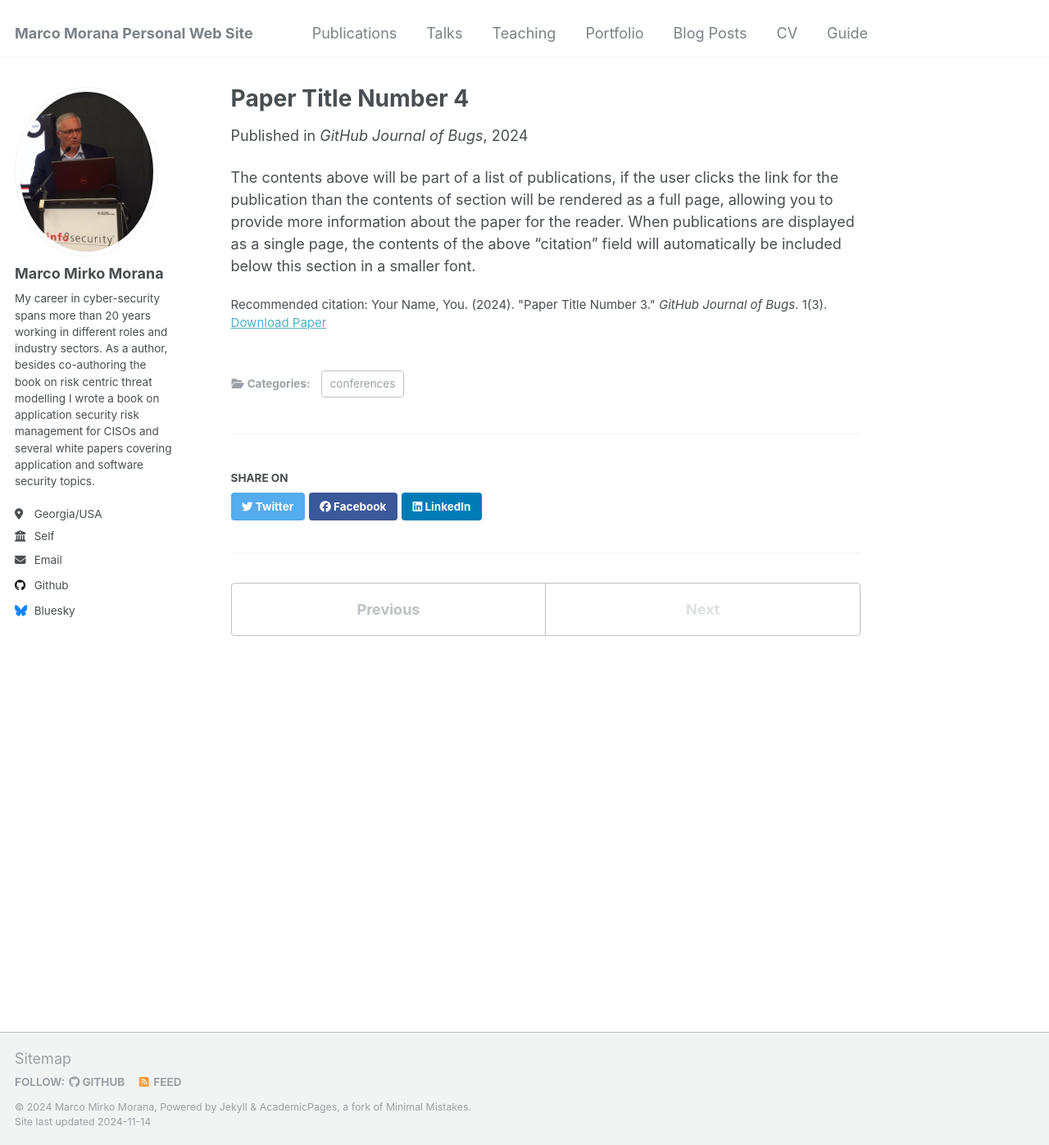
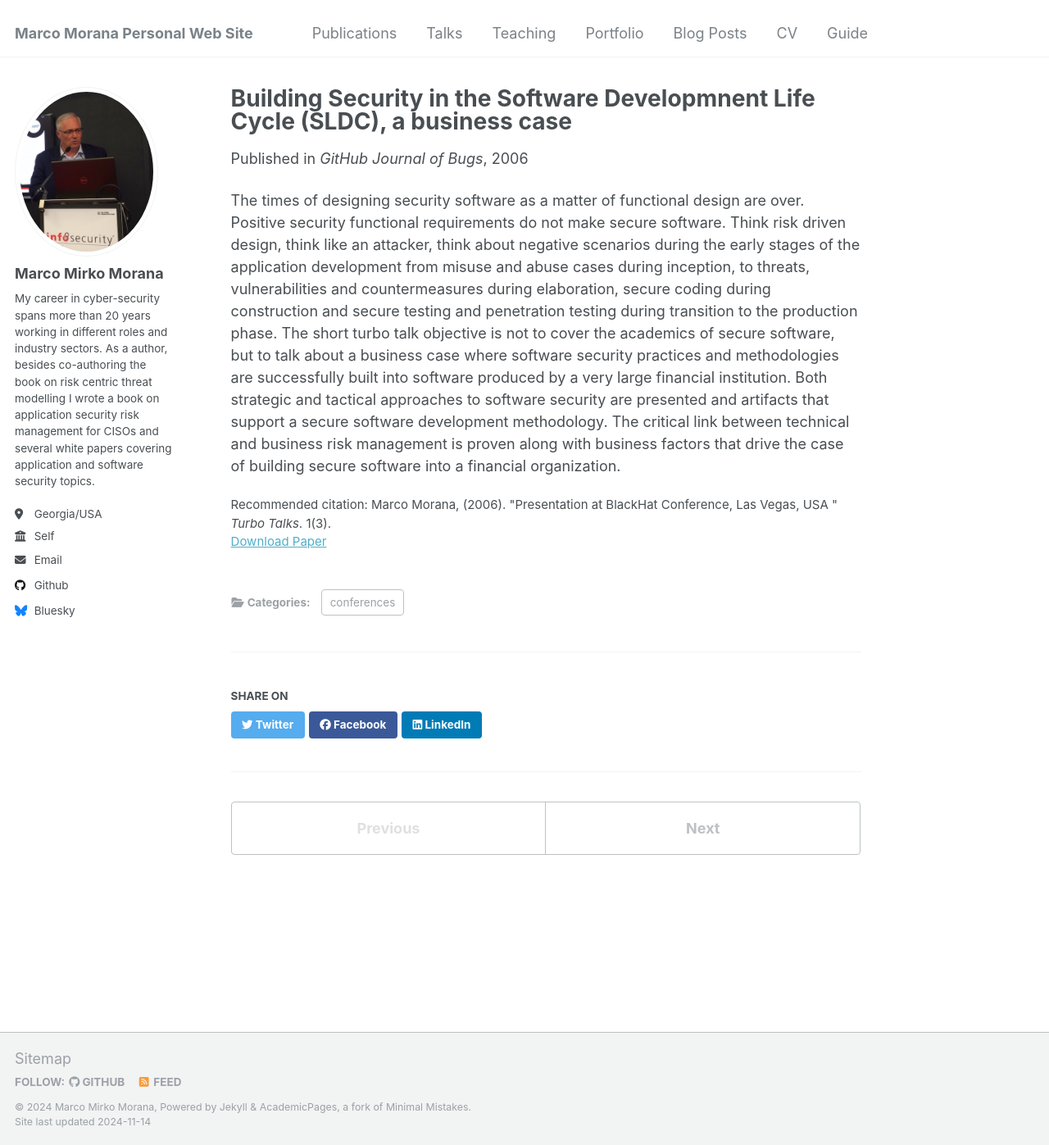
Before and after one commit to mmorana1/marcom, a Jekyll site: the page built from _publications/2024-02-17-paper-title-number-4.md, in a window 1280 px wide and 1397 px high. Shown: the whole window at 82% size. Built offline with Jekyll 4.4.1, drawn with Linux system fonts in a browser that asks for light colours.

Commit message:
Update 2024-02-17-paper-title-number-4.md

```diff
--- a/_publications/2024-02-17-paper-title-number-4.md
+++ b/_publications/2024-02-17-paper-title-number-4.md
@@ -1,13 +1,13 @@
 ---
-title: "Paper Title Number 4"
+title: "Building Security in the Software Developmnent Life Cycle (SLDC), a business case"
 collection: publications
 category: conferences
 permalink: /publication/2024-02-17-paper-title-number-4
-excerpt: 'This paper is about fixing template issue #693.'
-date: 2024-02-17
+excerpt: 'Building Security in the Software Developmnent Life Cycle (SLDC), a business case'
+date: 2006-8-1-
 venue: 'GitHub Journal of Bugs'
-paperurl: 'http://academicpages.github.io/files/paper3.pdf'
-citation: 'Your Name, You. (2024). &quot;Paper Title Number 3.&quot; <i>GitHub Journal of Bugs</i>. 1(3).'
+paperurl: 'https://www.slideshare.net/slideshow/software-security-business-case-presentation/792545'
+citation: 'Marco Morana, (2006). &quot;Presentation at BlackHat Conference, Las Vegas, USA &quot; <i>Turbo Talks</i>. 1(3).'
 ---
 
-The contents above will be part of a list of publications, if the user clicks the link for the publication than the contents of section will be rendered as a full page, allowing you to provide more information about the paper for the reader. When publications are displayed as a single page, the contents of the above "citation" field will automatically be included below this section in a smaller font.
+The times of designing security software as a matter of functional design are over. Positive security functional requirements do not make secure software. Think risk driven design, think like an attacker, think about negative scenarios during the early stages of the application development from misuse and abuse cases during inception, to threats, vulnerabilities and countermeasures during elaboration, secure coding during construction and secure testing and penetration testing during transition to the production phase. The short turbo talk objective is not to cover the academics of secure software, but to talk about a business case where software security practices and methodologies are successfully built into software produced by a very large financial institution. Both strategic and tactical approaches to software security are presented and artifacts that support a secure software development methodology. The critical link between technical and business risk management is proven along with business factors that drive the case of building secure software into a financial organization.
```
